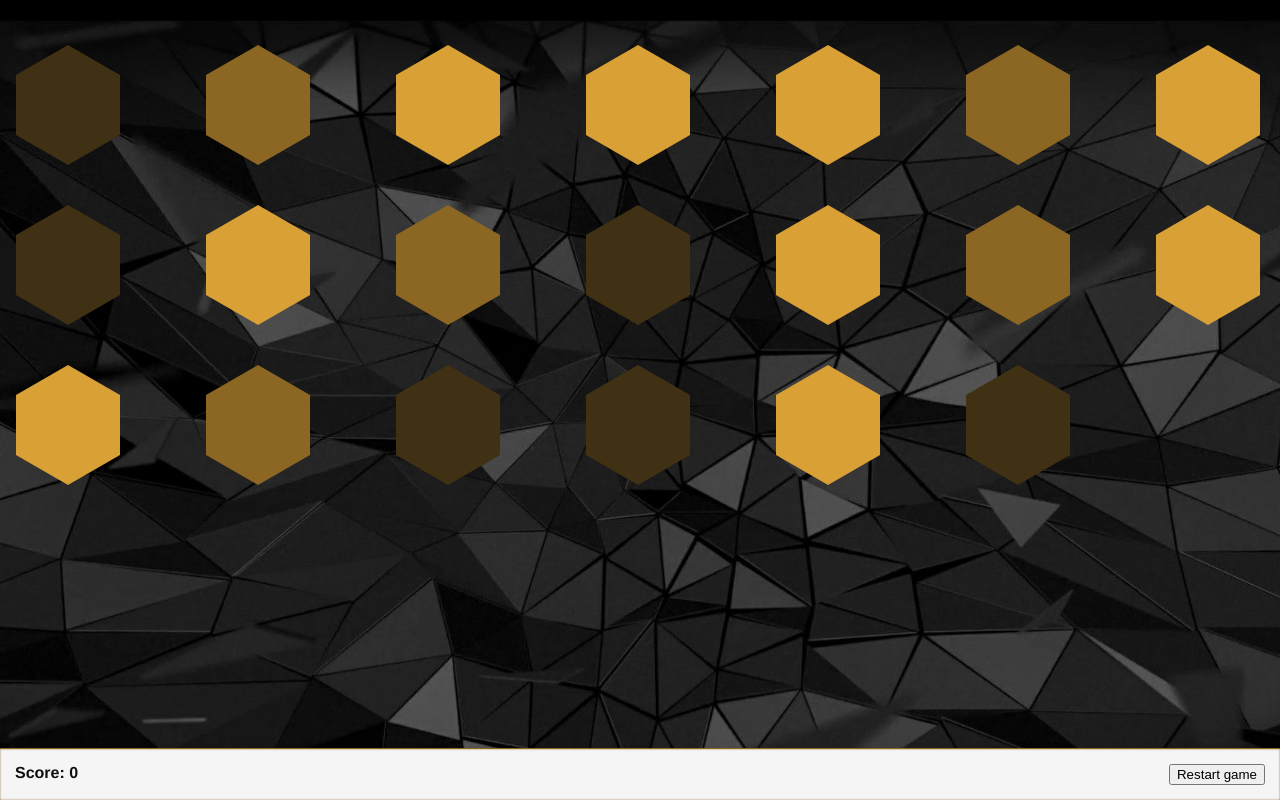
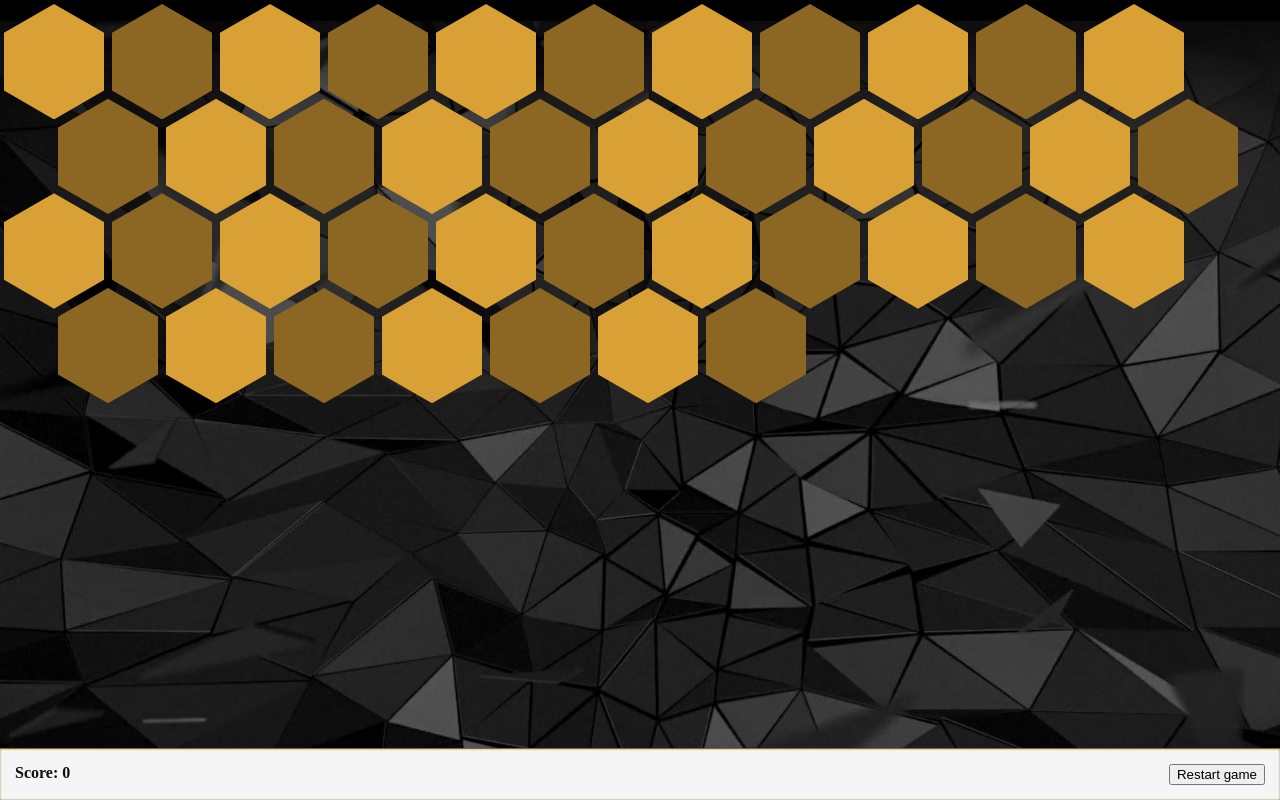
Before and after one commit to Matej-ch/Hexagons, a Vue app: page / in a window 1280 px wide. Built offline with nearby package versions, Linux system fonts and the light colour scheme.

Commit message:
hexagons updated

```diff
--- a/src/App.vue
+++ b/src/App.vue
@@ -1,12 +1,17 @@
 <template>
+    <div>
         <div id="app">
             <transition-group name="show-hexagons" tag="div" class="hexagons-wrapper">
                 <Hexagon v-for="hexagon in hexagons" :key="hexagon.id" :parentData="hexagon" @selected="selected"/>
             </transition-group>
+        </div>
+
         <div class="score">Score: {{score}}
             <button class="reset" @click="restartGame" style="float: right">Restart game</button>
         </div>
     </div>
+
+
 </template>
 
 <script>
@@ -17,13 +22,13 @@ export default {
     components: {
         Hexagon
     },
-  mounted: function() {
-    this.hexagons = this.generateHexagons(20);
+    mounted: function () {
+        this.hexagons = this.generateHexagons(40);
     },
-  data: function() {
+    data: function () {
         return {
             hexagons: [],
-      colors: ['h-color2','h-color1','h-color3'],
+            colors: ['h-color2', 'h-color1', 'h-color3'],
             tempCount: 0,
         }
     },
@@ -45,7 +50,7 @@ export default {
             for (let i = 0; i < objectCount; i += 2) {
 
                 let firstObj = {
-          id:i,
+                    id: i,
                     value: value,
                     showValue: false,
                     color: this.colors[Math.floor(Math.random() * this.colors.length)],
@@ -83,14 +88,14 @@ export default {
         },
         selected: function (hexagon) {
 
-      if(!this.first) {
-        this.$store.dispatch('selectHexagon',{hexagon: hexagon,position:1});
+            if (!this.first) {
+                this.$store.dispatch('selectHexagon', {hexagon: hexagon, position: 1});
                 hexagon.showValue = true;
                 this.tempCount++;
 
-        if(this.tempCount % 3 === 0 || this.tempCount % 2 === 0) {
-          this.hexagons.forEach(function(hexaItem) {
-            if(hexaItem.id !== hexagon.id) {
+                if (this.tempCount % 3 === 0 || this.tempCount % 2 === 0) {
+                    this.hexagons.forEach(function (hexaItem) {
+                        if (hexaItem.id !== hexagon.id) {
                             hexaItem.showValue = false;
                         }
                     });
@@ -100,35 +105,37 @@ export default {
                 return;
             }
 
-      if(!this.second) {
+            if (!this.second) {
 
-        if(hexagon === this.first) { return; }
+                if (hexagon === this.first) {
+                    return;
+                }
 
-        this.$store.dispatch('selectHexagon',{hexagon: hexagon,position:2});
+                this.$store.dispatch('selectHexagon', {hexagon: hexagon, position: 2});
                 hexagon.showValue = true;
                 this.tempCount++;
             }
 
-      if(this.first && this.second) {
+            if (this.first && this.second) {
                 this.checkScore();
             }
         },
         checkScore: function () {
-      if(this.first.value === this.second.value) {
-        this.$store.dispatch('updateScore',{value: this.first.value});
+            if (this.first.value === this.second.value) {
+                this.$store.dispatch('updateScore', {value: this.first.value});
 
                 this.hexagons.splice(this.hexagons.indexOf(this.first), 1);
                 this.hexagons.splice(this.hexagons.indexOf(this.second), 1);
                 this.tempCount = 0;
             } else {
-        this.$store.dispatch('updateScore',{value: -1});
+                this.$store.dispatch('updateScore', {value: -1});
             }
 
             this.resetHexagons();
         },
         resetHexagons: function () {
-      this.$store.dispatch('selectHexagon',{hexagon: null,position:1});
-      this.$store.dispatch('selectHexagon',{hexagon: null,position:2});
+            this.$store.dispatch('selectHexagon', {hexagon: null, position: 1});
+            this.$store.dispatch('selectHexagon', {hexagon: null, position: 2});
         },
         restartGame: function () {
             this.hexagons = this.generateHexagons(20);
@@ -150,21 +157,13 @@ export default {
     color: #2c3e50;
     height: 100%;
 }
+
 body {
     background: url(./assets/background.jpg) no-repeat center center fixed;
     -webkit-background-size: cover;
     -moz-background-size: cover;
     -o-background-size: cover;
     background-size: cover;
-  }
-
-  .hexagons-wrapper {
-    display: grid;
-    grid-template-columns: repeat(auto-fill, minmax(100px, 1fr) [col-start]);
-    row-gap: 10px;
-    column-gap:80px;
-    padding: 15px;
-    justify-items: center;
 }
 
 .score {
@@ -182,6 +181,7 @@ export default {
 .show-hexagons-enter-active, .show-hexagons-leave-active {
     transition: opacity .5s;
 }
+
 .show-hexagons-enter, .show-hexagons-leave-to {
     opacity: 0;
 }
--- a/src/assets/styles/main.css
+++ b/src/assets/styles/main.css
@@ -1,3 +1,9 @@
+:root {
+    --s: 100px;  /* size  */
+    --m: 4px;    /* margin */
+    --f: calc(1.732 * var(--s) + 4 * var(--m)  - 1px);
+}
+
 body {
     margin: 0;
 }
@@ -8,3 +14,55 @@ body {
 body, html {
     height: 100%;
 }
+
+#app {
+    display: flex;
+    max-width: 1600px;
+    margin: 0 auto;
+}
+
+.hexagons-wrapper {
+    font-size: 0;
+}
+
+.hexagons-wrapper .hexagon {
+    width: var(--s);
+    margin: var(--m);
+    height: calc(var(--s)*1.1547);
+    display: inline-block;
+    font-size:initial;
+    clip-path: polygon(0% 25%, 0% 75%, 50% 100%, 100% 75%, 100% 25%, 50% 0%);
+    background: red;
+    margin-bottom: calc(var(--m) - var(--s)*0.2885);
+    position: relative;
+}
+
+.hexagons-wrapper div:nth-child(odd) {
+    background:#D9A036;
+}
+
+.hexagons-wrapper div:nth-child(even) {
+    background:#8C6723;
+}
+
+.hexagons-wrapper::before {
+    content: "";
+    width: calc(var(--s) / 2 + var(--m));
+    float: left;
+    height: 120%;
+    shape-outside: repeating-linear-gradient(#0000 0 calc(var(--f) - 3px), #000 0 var(--f));
+}
+
+.hexagon:hover {
+    cursor: pointer;
+}
+
+.value-span {
+    position: absolute;
+    font-weight: bold;
+    color: black;
+    z-index: 1000;
+    font-size: 2em;
+    left: 50%;
+    top: 50%;
+}
--- a/src/components/Hexagon.vue
+++ b/src/components/Hexagon.vue
@@ -1,12 +1,9 @@
 <template>
-  <div class="hexagon-wrapper">
     <div class="hexagon" :class="parentData.color" @click="select(parentData)">
         <transition name="fade">
             <span v-if="parentData.showValue" class="value-span">{{parentData.value}}</span>
         </transition>
     </div>
-  </div>
-
 </template>
 
 <script>
@@ -17,92 +14,18 @@ export default {
     },
     methods: {
         select: function (hexagon) {
-      this.$emit('selected',hexagon);
+            this.$emit('selected', hexagon);
         }
     },
 }
 </script>
 
 <style scoped>
-  .hexagon-wrapper {
-    padding-right: 5px;
-    padding-bottom: 30px;
-    padding-top: 30px;
-    position: relative;
-  }
-
-  .hexagon {
-    margin-top: 30px;
-    width: 104px;
-    height: 60px;
-    position: relative;
-  }
-
-  .hexagon::before {
-    content: " ";
-    width: 0; height: 0;
-    border-left: 52px solid transparent;
-    border-right: 52px solid transparent;
-    position: absolute;
-    top: -30px;
-  }
-
-  .hexagon::after {
-    content: "";
-    width: 0;
-    position: absolute;
-    bottom: -30px;
-    border-left: 52px solid transparent;
-    border-right: 52px solid transparent;
-  }
-
-  .hexagon:hover {
-    cursor: pointer;
-  }
-
-  .h-color1 {
-    background-color: #D9A036;
-    transition: box-shadow 0.3s ease-in-out;
-  }
-
-  .h-color1:hover,.h-color2:hover,.h-color3:hover {
-    box-shadow:
-            0 0 20px #F2E750,            /* outer  */
-            -10px 0 50px #D9A036,        /* outer left  */
-            10px 0 50px #8C6723;         /* outer right  */
-  }
-
-  .h-color1::before { border-bottom: 30px solid #D9A036; }
-  .h-color1::after { border-top: 30px solid #D9A036; }
-
-  .h-color2 {
-    background-color: #8C6723;
-    transition: box-shadow 0.3s ease-in-out;
-  }
-
-  .h-color2::before { border-bottom: 30px solid #8C6723; }
-  .h-color2::after { border-top: 30px solid #8C6723; }
-
-  .h-color3 {
-    background-color: #403014;
-    transition: box-shadow 0.3s ease-in-out;
-  }
-
-  .h-color3::before { border-bottom: 30px solid #403014; }
-  .h-color3::after { border-top: 30px solid #403014; }
-
-  .value-span {
-    position: absolute;
-    font-weight: bold;
-    color: black;
-    font-size: 2em;
-    left: 40px;
-    padding-top: 12px;
-  }
 
 .fade-enter-active, .fade-leave-active {
     transition: opacity .5s;
 }
+
 .fade-enter, .fade-leave-to {
     opacity: 0;
 }
```
Lines whose indentation alone changed are shown as unchanged.
